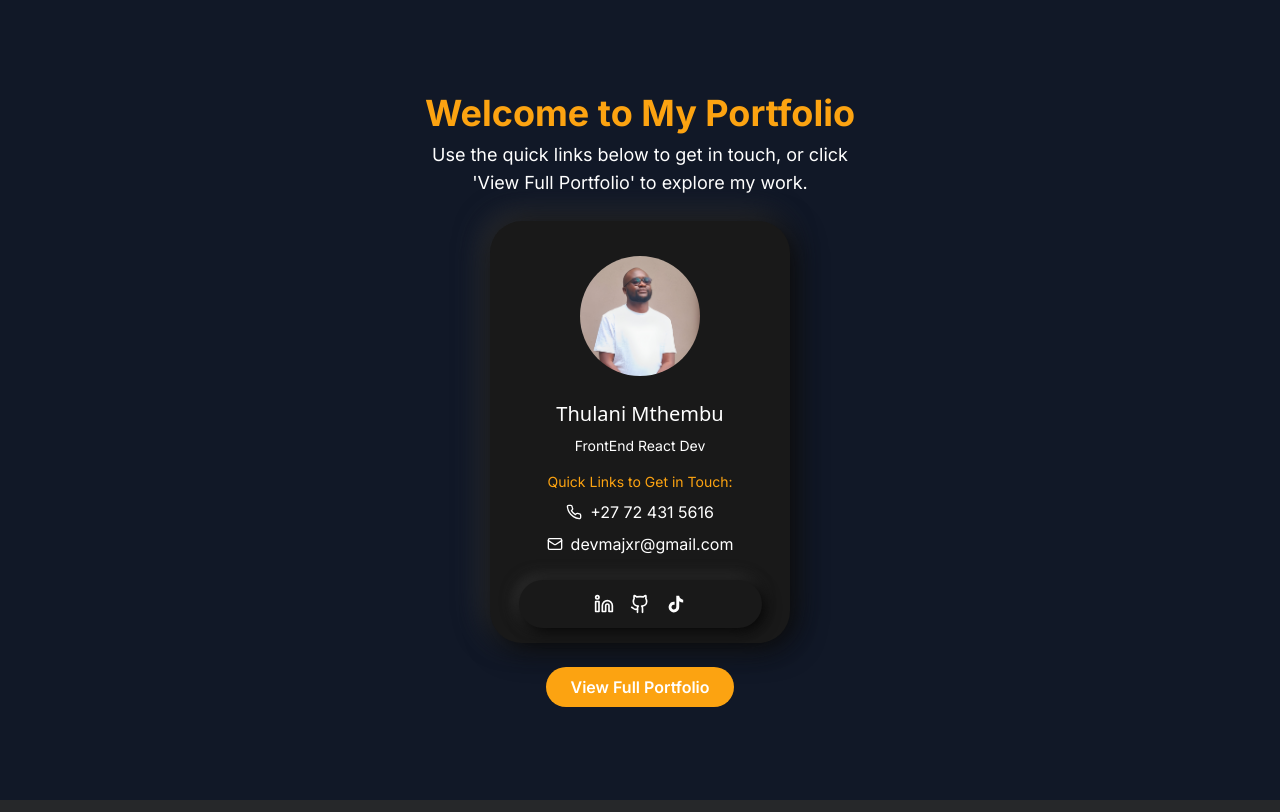
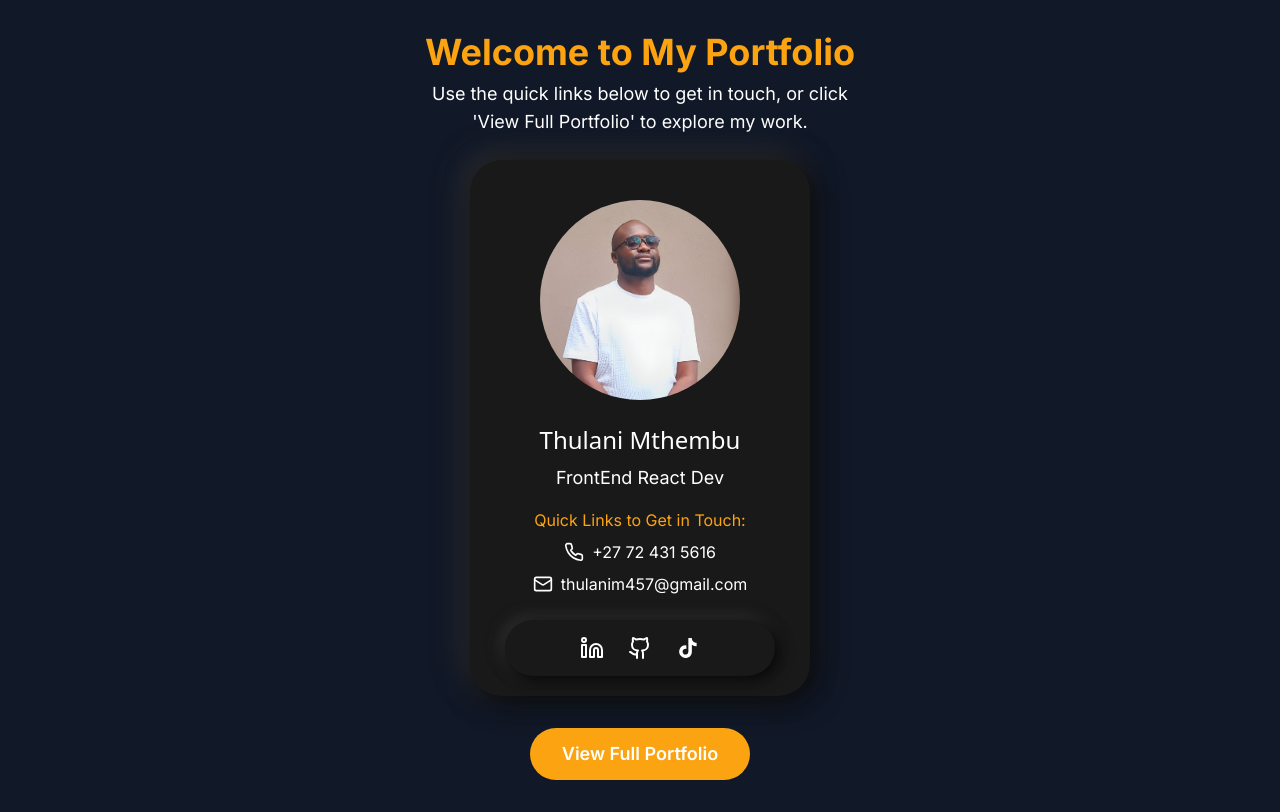
Before and after one commit to ThulaniMthembu/portfolio-website, a Next.js app: page / in a window 1280 px wide. Built offline with nearby package versions, Linux system fonts and the light colour scheme.

Commit message:
contact info update

```diff
--- a/src/components/DevMajxrCard.tsx
+++ b/src/components/DevMajxrCard.tsx
@@ -49,39 +49,39 @@ export default function DevMajxrCard() {
         <p className="text-white text-base sm:text-lg mb-6 text-center max-w-md">
           Use the quick links below to get in touch, or click &apos;View Full Portfolio&apos; to explore my work.
         </p>
-        <div className="w-[300px] bg-[#191919] rounded-[2em] p-[15px] shadow-[5px_5px_30px_rgb(4,4,4),-5px_-5px_30px_rgb(57,57,57)] transition-all duration-300 hover:shadow-[0_0_20px_5px_#fca311]">
+        <div className="w-[340px] bg-[#191919] rounded-[2em] p-[20px] shadow-[5px_5px_30px_rgb(4,4,4),-5px_-5px_30px_rgb(57,57,57)] transition-all duration-300 hover:shadow-[0_0_20px_5px_#fca311]">
           <div className="flex flex-col items-center">
-            <div className="mt-5 w-[120px] h-[120px] rounded-full overflow-hidden transition-transform duration-300 hover:scale-105">
+            <div className="mt-5 w-[200px] h-[200px] rounded-full overflow-hidden transition-transform duration-300 hover:scale-105">
               <Image
                 src="/images/Thulani-img.jpg"
                 alt="Thulani Mthembu"
-                width={120}
-                height={120}
+                width={200}
+                height={200}
                 className="object-cover w-full h-full"
               />
             </div>
-            <h2 className="text-white font-sans text-xl mt-6 mb-2 transition-colors duration-300 hover:text-[#fca311]">Thulani Mthembu</h2>
-            <p className="text-white text-sm mb-4 transition-colors duration-300 hover:text-[#fca311]">FrontEnd React Dev</p>
-            <p className="text-[#fca311] text-sm mb-2 text-center">Quick Links to Get in Touch:</p>
+            <h2 className="text-white font-sans text-2xl mt-6 mb-2 transition-colors duration-300 hover:text-[#fca311]">Thulani Mthembu</h2>
+            <p className="text-white text-lg mb-4 transition-colors duration-300 hover:text-[#fca311]">FrontEnd React Dev</p>
+            <p className="text-[#fca311] text-base mb-2 text-center">Quick Links to Get in Touch:</p>
             <div className="flex flex-col items-center space-y-2 mb-4">
               <a href="tel:+27724315616" className="text-white hover:text-[#fca311] transition-all duration-300 flex items-center hover:scale-105">
-                <Phone className="w-4 h-4 mr-2" />
+                <Phone className="w-5 h-5 mr-2" />
                 +27 72 431 5616
               </a>
-              <a href="mailto:devmajxr@gmail.com" className="text-white hover:text-[#fca311] transition-all duration-300 flex items-center hover:scale-105">
-                <Mail className="w-4 h-4 mr-2" />
-                devmajxr@gmail.com
+              <a href="mailto:thulanim457@gmail.com" className="text-white hover:text-[#fca311] transition-all duration-300 flex items-center hover:scale-105">
+                <Mail className="w-5 h-5 mr-2" />
+                thulanim457@gmail.com
               </a>
             </div>
-            <div className="w-[90%] bg-[#191919] rounded-[3em] p-3.5 mt-2 shadow-[3px_3px_15px_rgb(0,0,0),-3px_-3px_15px_rgb(58,58,58)] flex justify-center space-x-4 transition-all duration-300 hover:shadow-[0_0_10px_2px_#fca311]">
+            <div className="w-[90%] bg-[#191919] rounded-[3em] p-4 mt-2 shadow-[3px_3px_15px_rgb(0,0,0),-3px_-3px_15px_rgb(58,58,58)] flex justify-center space-x-6 transition-all duration-300 hover:shadow-[0_0_10px_2px_#fca311]">
               <a href="https://www.linkedin.com/in/mthembu-thulani-6a2361115/" target="_blank" rel="noopener noreferrer" className="text-white hover:text-[#0077b5] transition-all duration-300 hover:scale-125">
-                <Linkedin className="w-5 h-5" />
+                <Linkedin className="w-6 h-6" />
               </a>
               <a href="https://github.com/ThulaniMthembu" target="_blank" rel="noopener noreferrer" className="text-white hover:text-[#c9510c] transition-all duration-300 hover:scale-125">
-                <Github className="w-5 h-5" />
+                <Github className="w-6 h-6" />
               </a>
               <a href="https://www.tiktok.com/@thulani_majxr?_t=8qr9DcRSJSY&_r=1" target="_blank" rel="noopener noreferrer" className="text-white hover:text-[#00f2ea] transition-all duration-300 hover:scale-125">
-                <svg className="w-5 h-5" viewBox="0 0 24 24" fill="currentColor" xmlns="http://www.w3.org/2000/svg">
+                <svg className="w-6 h-6" viewBox="0 0 24 24" fill="currentColor" xmlns="http://www.w3.org/2000/svg">
                   <path d="M19.59 6.69a4.83 4.83 0 0 1-3.77-4.25V2h-3.45v13.67a2.89 2.89 0 0 1-5.2 1.74 2.89 2.89 0 0 1 2.31-4.64 2.93 2.93 0 0 1 .88.13V9.4a6.84 6.84 0 0 0-1-.05A6.33 6.33 0 0 0 5 20.1a6.34 6.34 0 0 0 10.86-4.43v-7a8.16 8.16 0 0 0 4.77 1.52v-3.4a4.85 4.85 0 0 1-1-.1z" />
                 </svg>
               </a>
@@ -90,7 +90,7 @@ export default function DevMajxrCard() {
         </div>
         <button
           onClick={handleProceed}
-          className="mt-6 px-6 py-2 bg-[#fca311] text-white font-semibold rounded-full transition-all duration-300 ease-in-out hover:bg-white hover:text-[#fca311] hover:scale-105"
+          className="mt-8 px-8 py-3 bg-[#fca311] text-white text-lg font-semibold rounded-full transition-all duration-300 ease-in-out hover:bg-white hover:text-[#fca311] hover:scale-105"
         >
           View Full Portfolio
         </button>
```
